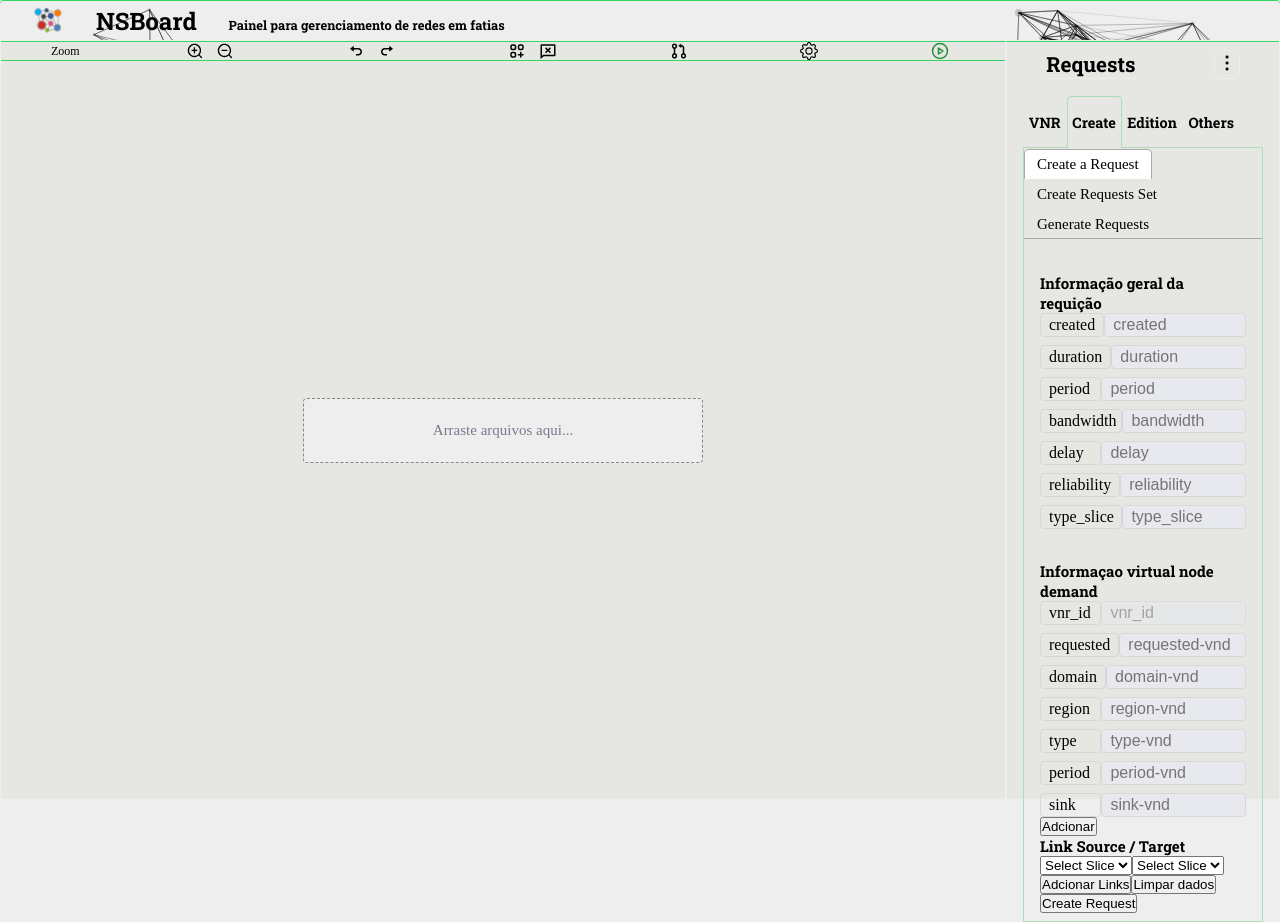
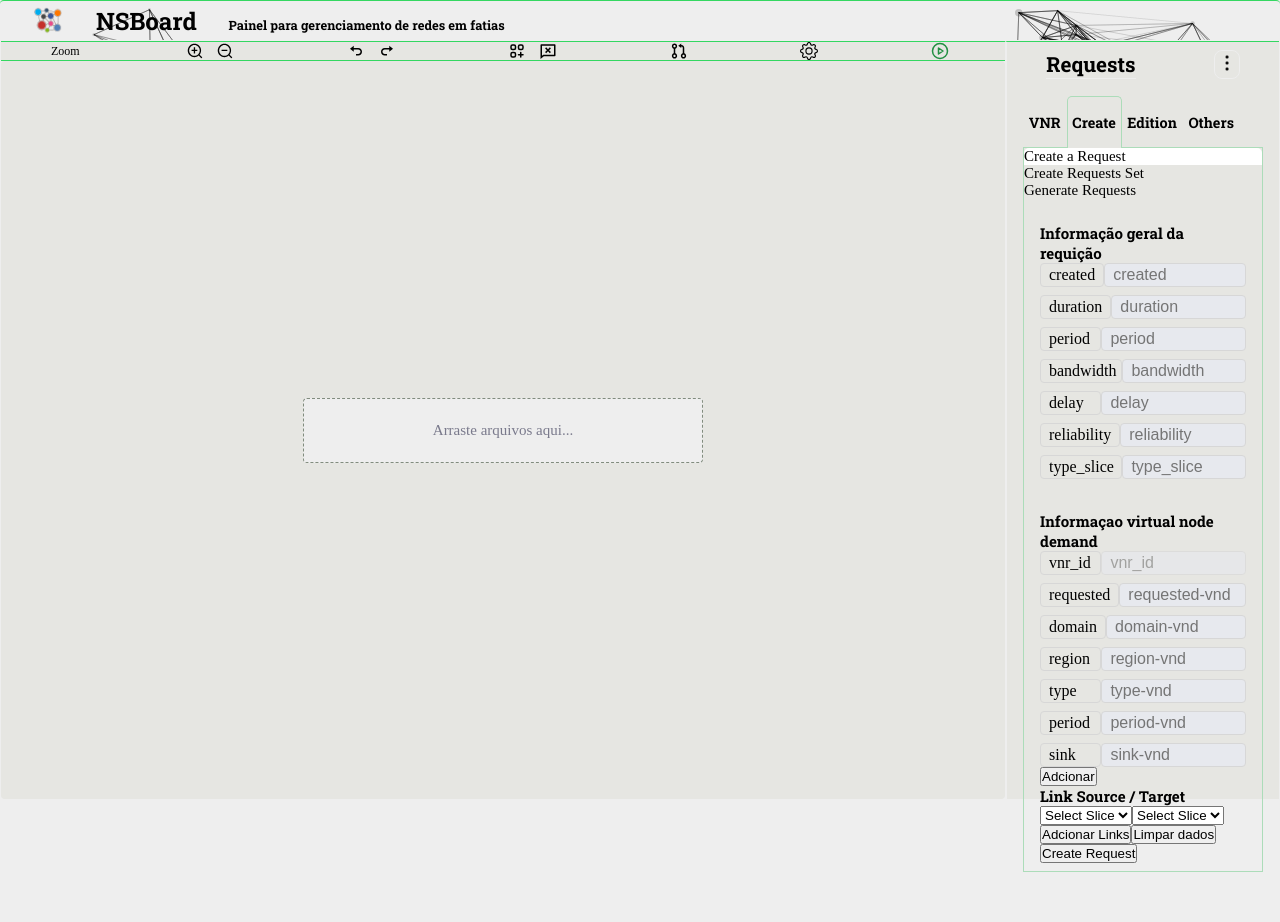
Before and after one commit to wellington-tinho/SBoard, a React (Create React App) app: page / in a window 1280 px wide. Both pictures are taken after a click on the tab "Create". After the commit the page ends 872 px from the top, so only its background shows below. Built offline with nearby package versions, Linux system fonts and the light colour scheme.

Commit message:
🔧 styles in correct folders

```diff
--- a/src/components/Aside/CreateRequest/index.tsx
+++ b/src/components/Aside/CreateRequest/index.tsx
@@ -4,6 +4,8 @@ import { Tab, Tabs, TabList, TabPanel } from 'react-tabs';
 import { CreateOne } from "./createOneRequest";
 import { CreateSeveral } from "./createSeveralRequest";
 import { Generate } from "./generateRequest";
+import { Container } from "./styles";
+
 
 
 
@@ -76,9 +78,40 @@ export function CreateRequest (
     )
   {
 
-    // const arrayResponseformVND:virtualNodeDemandInterface[] = arrayResponseformVND
 
 
+// criado um dict de InfoGeneralRequest com name do input e value informado
+  const handleChangeRequest = (event: { target: { name: string; value: any; }; }) => {
+    console.log('event.target.value',event.target.value);
+    setFormRequest({
+      name: event.target.name,
+      value: event.target.value,
+    });
+
+  }
+
+  // criado um dict de InfoVNDRequest com name do input e value informado
+  const handleChangeVND = (event: { target: { name: any; value: any; }; }) => {
+    setFormVND({
+      name: event.target.name,
+      value: event.target.value,
+    });
+  }
+
+  const handleChangeCreateLinksSourceRequest = (event: { target: { name: any; value: any; }; }) => {
+    setCreateLinksSourceRequest({
+      name: event.target.name,
+      value: event.target.value,
+    });
+  }
+
+  const handleChangeCreateLinksTargetRequest = (event: { target: { name: any; value: any; }; }) => {
+    setCreateLinksTargetRequest({
+      name: event.target.name,
+      value: event.target.value,
+    });
+  }
+  // dict InfoGeneralRequest
   const handleSubmitCreateRequest = (event:any) => {
     event.preventDefault();
     formRequest['id'] = (Object.keys(requestList).length !== 0) ? Object.keys(requestList).length + 1 :  Object.keys(requestList).length
@@ -105,6 +138,7 @@ export function CreateRequest (
   //   console.log(requestList)
   // }
 
+  //concatena
   const handleSubmitVND = (event:any) => {
     event.preventDefault();
     setArrayResponseFormVND(prevState => [...prevState, formVND]);
@@ -121,44 +155,17 @@ export function CreateRequest (
     setCreateLinksRequest([...createLinksRequest ,newState] );
   }
 
-  const handleChangeRequest = (event: { target: { name: string; value: any; }; }) => {
-    setFormRequest({
-      name: event.target.name,
-      value: event.target.value,
-    });
 
-  }
-
-  const handleChangeVND = (event: { target: { name: any; value: any; }; }) => {
-    setFormVND({
-      name: event.target.name,
-      value: event.target.value,
-    });
-  }
-
-  const handleChangeCreateLinksSourceRequest = (event: { target: { name: any; value: any; }; }) => {
-    setCreateLinksSourceRequest({
-      name: event.target.name,
-      value: event.target.value,
-    });
-  }
-
-  const handleChangeCreateLinksTargetRequest = (event: { target: { name: any; value: any; }; }) => {
-    setCreateLinksTargetRequest({
-      name: event.target.name,
-      value: event.target.value,
-    });
-  }
 
   return (
+    <Container >
 
       <Tabs forceRenderTabPanel>
 
-
-      <TabList>
-        <Tab>Create a Request</Tab>
-        <Tab>Create Requests Set</Tab>
-        <Tab>Generate Requests</Tab>
+        <TabList className='SubTabList'>
+          <Tab className="SubTab">Create a Request</Tab>
+          <Tab className="SubTab">Create Requests Set</Tab>
+          <Tab className="SubTab">Generate Requests</Tab>
         </TabList>
 
         <TabPanel>
@@ -192,5 +199,7 @@ export function CreateRequest (
               />
         </TabPanel>
       </Tabs>
+
+    </Container>
   )
 }
--- /dev/null
+++ b/src/components/Aside/CreateRequest/styles.ts
@@ -0,0 +1,65 @@
+import styled from "styled-components";
+
+export const Container = styled.div`
+
+
+    form{
+      padding: 0.5rem  1rem ;
+
+      .InfoGeneralRequest h4{
+        font: 2rem 'Roboto Slab' bold;
+        margin-top: 1rem ;
+      }
+
+      .InfoVNDRequest h4{
+        font: 2rem 'Roboto Slab' bold;
+        margin-top: 2rem ;
+      }
+
+      div{
+        div{
+          display: flex;
+
+          & + div{
+            margin-top: .5rem;
+          }
+
+          p{
+            width: 40%;
+            padding: 0 0.5rem;
+            height: 1.5rem;
+            border-radius: 0.25rem;
+            border: 1px solid #d7d7d7;
+            /* font-weight: 400; */
+            font-size: 1rem;
+            display: flex;
+            align-items: center;
+          }
+          input{
+            width: 100%;
+            padding: 0  0.5rem;
+            height: 1.5rem;
+            border-radius: 0.25rem;
+            background: #e7e9ee;
+            border: 1px solid #d7d7d7;
+            /* font-weight: 400; */
+            font-size: 1rem;
+          }
+        }
+      }
+    }
+
+
+  @media (max-width: 1024px){
+    main{
+
+      display: none;
+
+      h2{
+        font-size: 12rem;
+      }
+    }
+
+  }
+
+`
--- a/src/components/Aside/EditionRequest/editionRequest.tsx
+++ b/src/components/Aside/EditionRequest/editionRequest.tsx
@@ -1,9 +1,11 @@
 import React from 'react';
 
-// import { Container } from './styles';
+import { Container } from './styles';
 
 const EditionRequest: React.FC = () => {
-  return <div />;
+  return <Container >
+    <p>Lista com requests com opção para editar cada uma das mesmas</p>
+  </Container>;
 }
 
 export default EditionRequest;
--- /dev/null
+++ b/src/components/Aside/EditionRequest/styles.ts
@@ -0,0 +1,8 @@
+import styled from 'styled-components';
+
+export const Container = styled.div`
+  p{
+    margin: 1rem;
+    font: .9rem 'Roboto Slab', bold;
+  }
+`
--- a/src/components/Aside/index.tsx
+++ b/src/components/Aside/index.tsx
@@ -8,6 +8,9 @@ import 'react-tabs/style/react-tabs.css';
 
 import menu from '../../assets/icons/menu-vertical.png'
 import { CreateRequest } from "./CreateRequest";
+import { ShowVND } from "./showVND/showVND";
+import EditionRequest from "./EditionRequest/editionRequest";
+import { AsideOthers } from "./outhers/others";
 
 
 interface virtualNodeDemandInterface{
@@ -269,12 +272,11 @@ export function Aside({ request }: any) {
           <fieldset>
             <TabPanel className='TabPanelVNR'>
               {/* Informaçao sobre os requests, e exibir detalhado */}
-              {requestMenuHTML||<p>Não há requisições para exibir, considere importar ou criar algumas.</p>}
+              <ShowVND requestMenuHTML={requestMenuHTML}/>
             </TabPanel>
 
 
             <TabPanel className='TabPanelCreate'>
-              {console.log('aside/index=',arrayResponseformVND)}
               <CreateRequest
                 requestList={requestList}                              setRequestList = {setRequestList}
                 formRequest={formRequest}                              setFormRequest = {setFormRequest}
@@ -287,27 +289,11 @@ export function Aside({ request }: any) {
             </TabPanel>
 
             <TabPanel className='TabPanelEdition'>
-              <p>Lista com requests com opção para editar cada uma das mesmas</p>
+              <EditionRequest />
             </TabPanel>
 
             <TabPanel className='TabPanelOthers'>
-              <button disabled> Baixar Requests</button>
-              <button disabled> Limpar Todas Requests</button>
-
-              <div className='UploadJSON'>
-                <input
-                  type="file"
-                  name="UploadJSON"
-                  id="UploadJSON"
-                  onChange={appendRequestList}
-                  hidden={true}
-                  accept=".json,.JSON"
-                />
-                {/* <label htmlFor="UploadJSON">Append JSON</label> */}
-                <label htmlFor="UploadJSON">
-                  Concatenar nova requisiçao
-                </label>
-              </div>
+              <AsideOthers appendRequestList={appendRequestList} />
             </TabPanel>
           </fieldset>
 
--- a/src/components/Aside/outhers/others.tsx
+++ b/src/components/Aside/outhers/others.tsx
@@ -1,9 +1,24 @@
-import React from 'react';
 
-// import { Container } from './styles';
+import { Container } from './styles';
 
-const AsideOthers: React.FC = () => {
-  return <h4>outros</h4>;
+export function AsideOthers({appendRequestList}:any) {
+  return <Container>
+    <button disabled> Baixar Requests</button>
+    <button disabled> Limpar Todas Requests</button>
+
+    <div className='UploadJSON'>
+      <input
+        type="file"
+        name="UploadJSON"
+        id="UploadJSON"
+        onChange={appendRequestList}
+        hidden={true}
+        accept=".json,.JSON"
+      />
+      {/* <label htmlFor="UploadJSON">Append JSON</label> */}
+      <label htmlFor="UploadJSON">
+        Concatenar nova requisiçao
+      </label>
+    </div>
+  </Container>;
 }
-
-export default AsideOthers;
--- /dev/null
+++ b/src/components/Aside/outhers/styles.ts
@@ -0,0 +1,19 @@
+import styled from 'styled-components';
+
+export const Container = styled.div`
+  display: flex;
+  flex-direction: column;
+  .UploadJSON{
+    border: 1px solid black;
+    background-color: var(--background);
+
+    justify-content: center;
+    label{
+      margin-left: 2rem;
+      :hover{
+        background-color: var(--white-2);
+        cursor: pointer;
+      }
+    }
+  }
+`
--- a/src/components/Aside/showVND/showVND.tsx
+++ b/src/components/Aside/showVND/showVND.tsx
@@ -1,9 +1,10 @@
-import React from 'react';
 
-// import { Container } from './styles';
+import { Container } from './styles';
 
-const ShowVND: React.FC = () => {
-  return <div />;
+export function ShowVND({requestMenuHTML}:any){
+  return (
+    <Container>
+      {requestMenuHTML||<p>Não há requisições para exibir, considere importar ou criar algumas.</p>}
+    </Container>
+  );
 }
-
-export default ShowVND;
--- /dev/null
+++ b/src/components/Aside/showVND/styles.ts
@@ -0,0 +1,48 @@
+import styled from "styled-components";
+
+export const Container = styled.div`
+
+  p{
+    margin: 1rem;
+    font: .9rem 'Roboto Slab', bold;
+  }
+
+  ul.listRequest{
+    display: flex;
+    flex-direction: column;
+    li{
+
+      border-bottom: 1px solid #acdcb9;
+
+      div{
+        /* width: 10rem;   */
+        display: flex;
+        justify-content:space-around;
+        border-radius: 0.25rem;
+        padding: 0.5rem;
+
+          h4{
+            font-size: .8rem;
+
+          }
+          button{
+              border: 1px solid #34D761;
+              background-color: var(--background);
+              border-radius:0.25rem;
+              font-size: .8rem;
+              width: 7rem;
+
+              transition: filter 0.2s;
+
+              :hover{
+                filter: brightness(110%);
+              }
+            }
+      }
+      .visible{
+        flex-direction: column;
+      }
+    }
+  }
+
+`
```
Also changed, not shown: src/components/Aside/CreateRequest/createOneRequest.tsx (+12 -15 lines), src/components/Aside/styles.ts (+0 -117 lines). Lines whose indentation alone changed are shown as unchanged.
